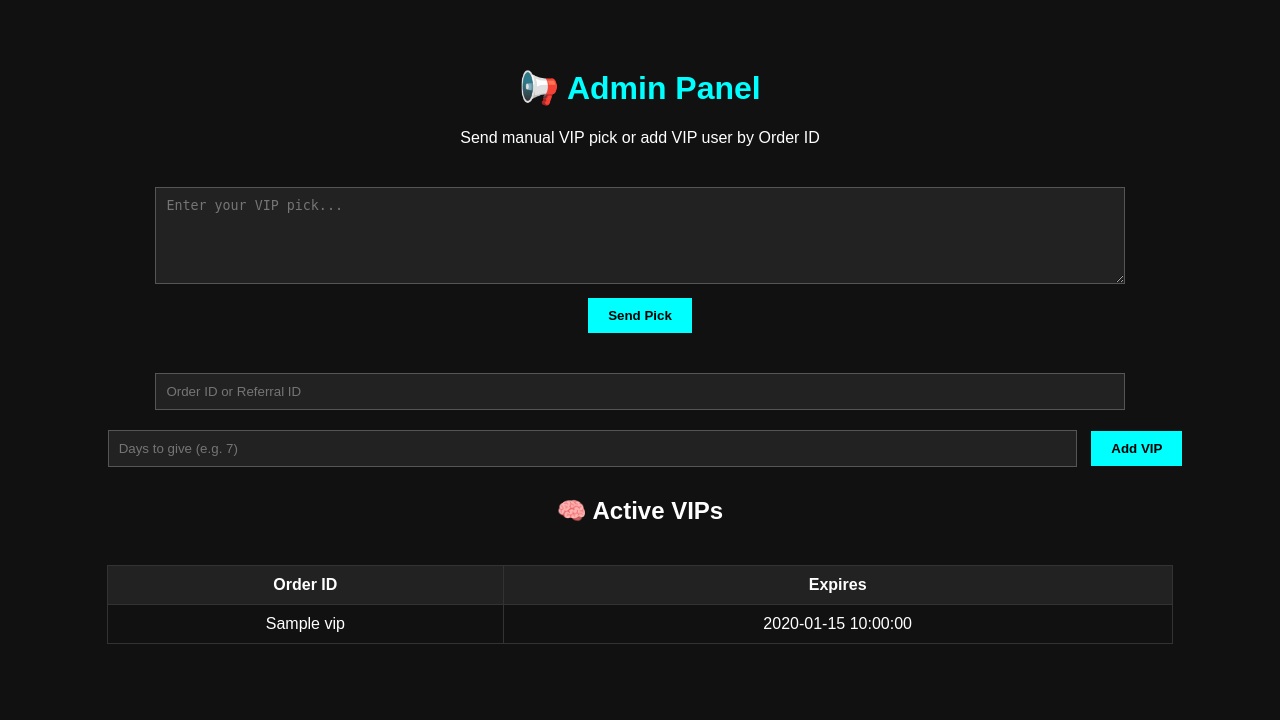
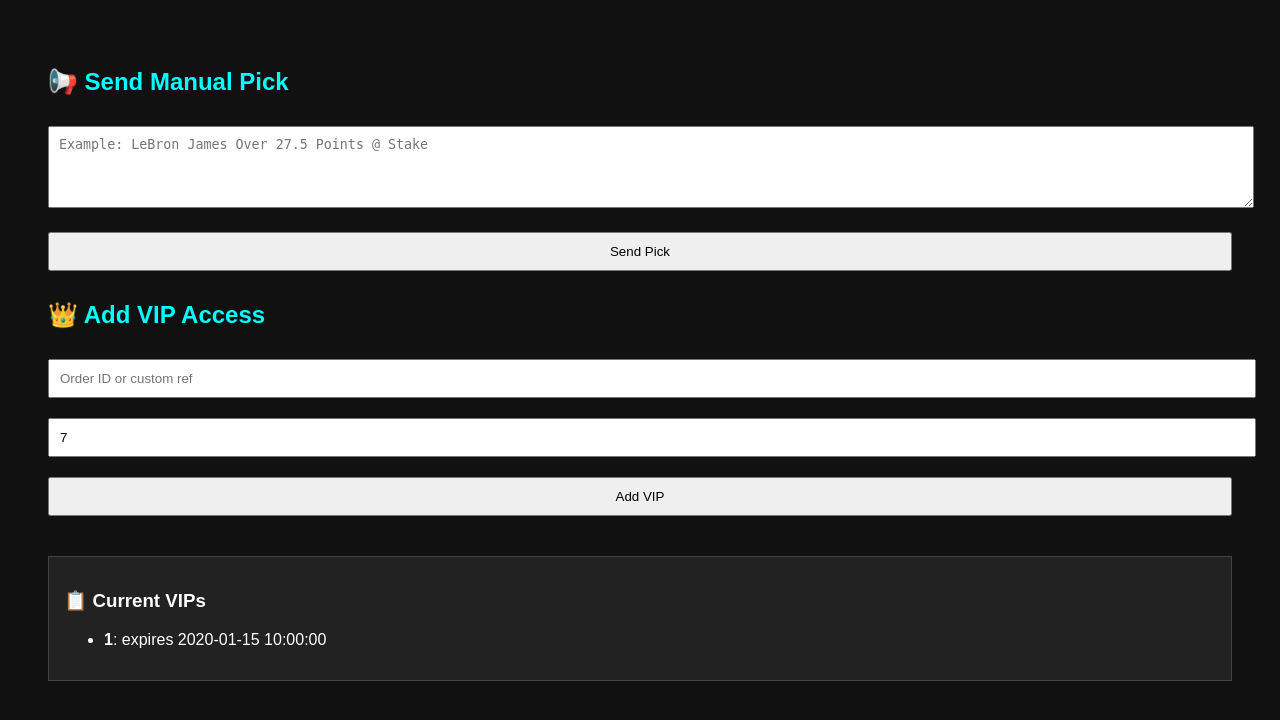
Before and after one commit to Fanatic1989/SignalCore-AI, a Flask app: template templates/admin.html in a window 1280 px wide. Shown: the top 720 px of the page. Run offline with Flask 3, Linux system fonts and the light colour scheme; the template is opened without the code that fills it: most values are stand-ins (such as "Sample title", 1, 10 or a date in 2020); parts of the project's set-up code (start-up, migrations or seed data) failed here and were passed over.

Commit message:
admin.html

```diff
--- a/templates/admin.html
+++ b/templates/admin.html
@@ -1,84 +1,53 @@
 <!DOCTYPE html>
-<html lang="en">
+<html>
 <head>
-  <meta charset="UTF-8">
-  <title>Admin Panel – SignalCore AI</title>
+  <title>Admin Panel</title>
   <style>
     body {
+      font-family: Arial, sans-serif;
       background: #111;
       color: #fff;
-      font-family: Arial, sans-serif;
       padding: 40px;
-      text-align: center;
     }
-    h1 {
+    h2 {
       color: #0ff;
     }
-    .form {
+    textarea, input, button {
+      margin: 10px 0;
+      padding: 10px;
+      width: 100%;
+    }
+    .vip-box {
+      background: #222;
+      padding: 15px;
       margin-top: 30px;
-    }
-    input, textarea {
-      padding: 10px;
-      margin: 10px;
-      width: 80%;
-      background: #222;
-      border: 1px solid #555;
-      color: #fff;
-    }
-    button {
-      padding: 10px 20px;
-      background: #0ff;
-      border: none;
-      font-weight: bold;
-      cursor: pointer;
-    }
-    .vip-table {
-      margin-top: 40px;
-      width: 90%;
-      margin-left: auto;
-      margin-right: auto;
-      border-collapse: collapse;
-    }
-    .vip-table th, .vip-table td {
-      padding: 10px;
-      border: 1px solid #333;
-    }
-    .vip-table th {
-      background: #222;
+      border: 1px solid #444;
     }
   </style>
 </head>
 <body>
-  <h1>📢 Admin Panel</h1>
-  <p>Send manual VIP pick or add VIP user by Order ID</p>
+  <h2>📢 Send Manual Pick</h2>
+  <form method="POST" action="/send-pick">
+    <textarea name="pick" placeholder="Example: LeBron James Over 27.5 Points @ Stake" rows="4" required></textarea>
+    <button type="submit">Send Pick</button>
+  </form>
 
-  <div class="form">
-    <form method="post" action="/send-pick">
-      <textarea name="pick" placeholder="Enter your VIP pick..." rows="5" required></textarea><br>
-      <button type="submit">Send Pick</button>
-    </form>
+  <h2>👑 Add VIP Access</h2>
+  <form method="POST" action="/add-vip">
+    <input type="text" name="order_id" placeholder="Order ID or custom ref" required>
+    <input type="number" name="days" placeholder="Days (e.g., 7)" value="7">
+    <button type="submit">Add VIP</button>
+  </form>
+
+  <div class="vip-box">
+    <h3>📋 Current VIPs</h3>
+    <ul>
+      {% for order_id, info in vips.items() %}
+        <li><strong>{{ order_id }}</strong>: expires {{ info.expires }}</li>
+      {% else %}
+        <li>No VIPs added yet.</li>
+      {% endfor %}
+    </ul>
   </div>
-
-  <div class="form">
-    <form method="post" action="/add-vip">
-      <input type="text" name="order_id" placeholder="Order ID or Referral ID" required>
-      <input type="text" name="days" placeholder="Days to give (e.g. 7)" required>
-      <button type="submit">Add VIP</button>
-    </form>
-  </div>
-
-  <h2>🧠 Active VIPs</h2>
-  <table class="vip-table">
-    <tr>
-      <th>Order ID</th>
-      <th>Expires</th>
-    </tr>
-    {% for id, info in vips.items() %}
-    <tr>
-      <td>{{ id }}</td>
-      <td>{{ info.expires }}</td>
-    </tr>
-    {% endfor %}
-  </table>
 </body>
 </html>
```
